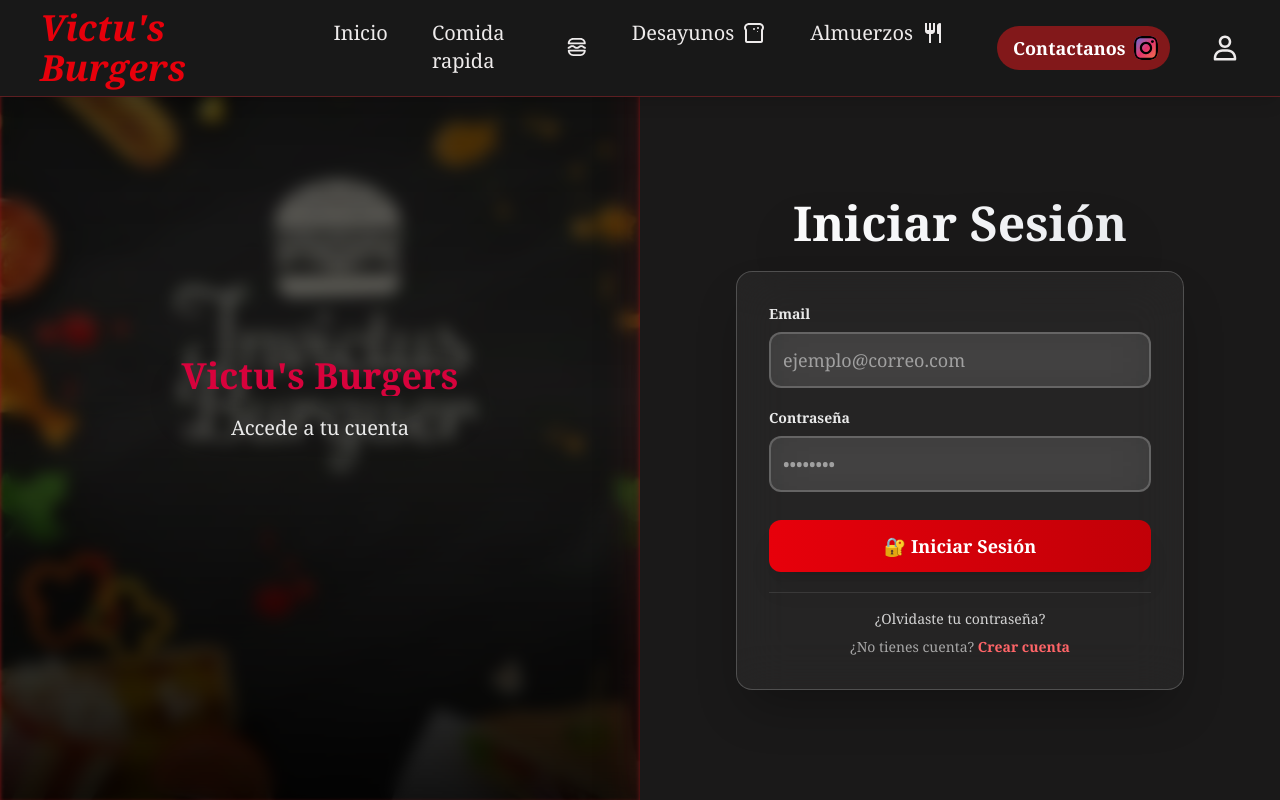
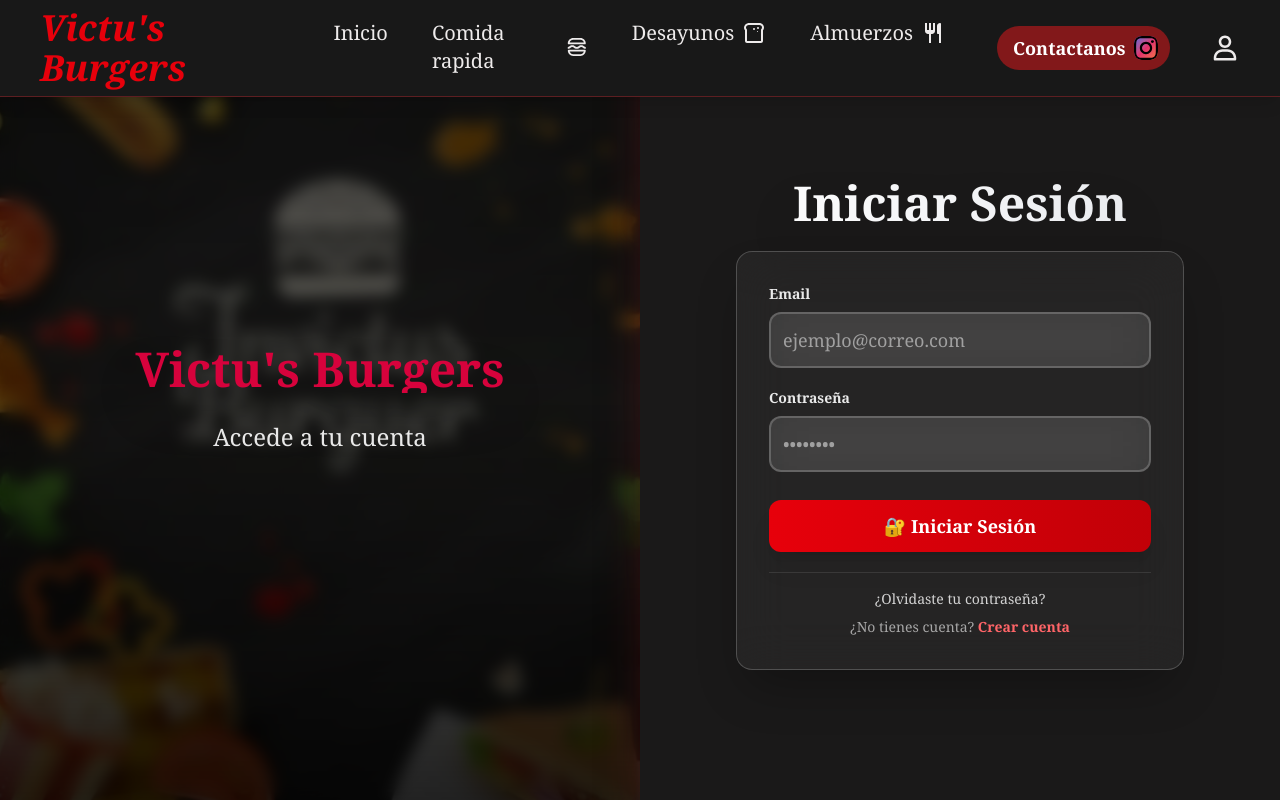
Before and after one commit to Juan-De-abreu/VictusBurguer, a React (Vite) app: page /login in a window 1280 px wide. Built offline with nearby package versions, Linux system fonts and the light colour scheme.

Commit message:
login front 2

```diff
--- a/src/Pages/Login.jsx
+++ b/src/Pages/Login.jsx
@@ -32,7 +32,7 @@
         {/* Fondo de imagen FULL SCREEN */}
         <div className="absolute inset-0 bg-cover bg-center bg-no-repeat opacity-70"
              style={{ backgroundImage: "url('/src/assets/img/FondoLogin.png')" }}>
-            <div className="absolute inset-0 bg-gradient-to-b from-black/30 via-black/50 to-black/60 backdrop-blur-sm h-auto" />
+          <div className="absolute inset-0 bg-gradient-to-b from-black/30 via-black/50 to-black/60 backdrop-blur-sm" />
         </div>
 
         {/* Formulario centrado y semi-transparente */}
@@ -100,53 +100,49 @@
         </div>
       </div>
 
-        {/* Desktop: Layout ORIGINAL con grid 2 columnas + animaciones */}
+      {/* Desktop: Layout con grid 2 columnas - MISMO TAMAÑO SIEMPRE */}
       <div className="hidden lg:grid lg:grid-cols-2 lg:h-screen lg:min-h-screen bg-gradient-to-br from-gray-900/20 to-black transition-all duration-700 ease-in-out">
-          {/* DIV 1 - Imagen: Cambia posición según formulario */}
+        {/* DIV 1 - Imagen: MISMO tamaño que formulario */}
         <div className={`
-            relative overflow-hidden w-full
-            ${isLogin
-              ? 'lg:order-1 h-auto'
-              : 'lg:order-2 h-auto'
-            }
+          relative overflow-hidden w-full h-full flex items-center justify-center
+          ${isLogin ? 'order-1' : 'order-2'}
           ${isTransitioning ? 'animate-slide-left lg:animate-slide-right' : ''}
         `}>
+          {/* Imagen de fondo - EXACTAMENTE mismo tamaño */}
           <div className="absolute inset-0 bg-cover bg-center bg-no-repeat opacity-70"
                style={{ backgroundImage: "url('/src/assets/img/FondoLogin.png')" }} />
-            <div className="absolute inset-0 bg-gradient-to-b from-black/60 via-black/40 to-black/90 backdrop-blur-sm inset-shadow-red-900 inset-shadow-sm" />
-            <div className="relative z-10 flex flex-col items-center justify-center h-full p-12 text-white text-center">
+
+          {/* Filtro negro - EXACTAMENTE mismo tamaño */}
+          <div className="absolute inset-0 bg-gradient-to-b from-black/60 via-black/50 to-black/80 backdrop-blur-sm" />
+
+          {/* Contenido centrado */}
+          <div className="relative z-10 flex flex-col items-center justify-center h-full w-full p-12 text-white text-center">
             <div className="w-full max-w-sm animate-float">
-                <h2 className="text-4xl font-black bg-[var(--segundario)] bg-clip-text text-transparent drop-shadow-2xl mb-4">
+              <h2 className="text-4xl lg:text-5xl font-black bg-[var(--segundario)] bg-clip-text text-transparent drop-shadow-2xl mb-6">
                 Victu's Burgers
               </h2>
-                <p className="text-xl text-white/90 max-w-sm leading-relaxed drop-shadow-lg px-2">
-                  {isLogin
-                    ? "Accede a tu cuenta"
-                    : "Crea tu cuenta ahora"
-                  }
+              <p className="text-xl lg:text-2xl text-white/90 max-w-sm leading-relaxed drop-shadow-lg px-4">
+                {isLogin ? "Accede a tu cuenta" : "Crea tu cuenta ahora"}
               </p>
             </div>
           </div>
         </div>
 
-          {/* DIV 2 - Formulario: Cambia posición + redondeo superior */}
+        {/* DIV 2 - Formulario: */}
         <div className={`
-            bg-[var(--body)] shadow-2xl shadow-red-900/50 w-full flex flex-col items-center justify-center p-12 relative z-10
-            ${isLogin
-              ? 'lg:order-2 rounded-t-3xl'
-              : 'lg:order-1 rounded-t-3xl'
-            }
+          bg-[var(--body)] shadow-2xl shadow-red-900/50 w-full h-full flex flex-col items-center justify-center p-12 relative z-10
+          ${isLogin ? 'order-2 rounded-t-3xl' : 'order-1 rounded-t-3xl'}
           ${isTransitioning ? 'animate-slide-right lg:animate-slide-left' : ''}
         `}>
-            <div className="w-full max-w-lg xl:max-w-xl mx-auto h-fit max-h-auto flex flex-col lg:mt-10">
+          <div className="w-full max-w-lg xl:max-w-xl mx-auto h-fit flex flex-col items-center justify-center">
             {/* Header */}
-              <div className="text-center mb-6 flex-shrink-0 pt-12">
+            <div className="text-center mb-6 flex-shrink-0 pt-12 w-full">
               <h1 className={`text-5xl font-black bg-gradient-to-r from-white via-gray-100 to-gray-200 bg-clip-text text-transparent drop-shadow-2xl transition-all duration-500 ${isTransitioning ? 'scale-95 opacity-75' : 'animate-slide-up'}`}>
                 {isLogin ? "Iniciar Sesión" : "Crear Cuenta"}
               </h1>
             </div>
 
-              {/* Formulario ORIGINAL */}
+            {/* Formulario */}
             <form className="space-y-5 w-full max-w-md mx-auto bg-white/5 backdrop-blur-xl rounded-2xl p-8 border border-white/20 shadow-2xl shadow-black/30 flex flex-col justify-center transition-all duration-500">
               {isLogin ? (
                 <>
```
Lines whose indentation alone changed are shown as unchanged.
